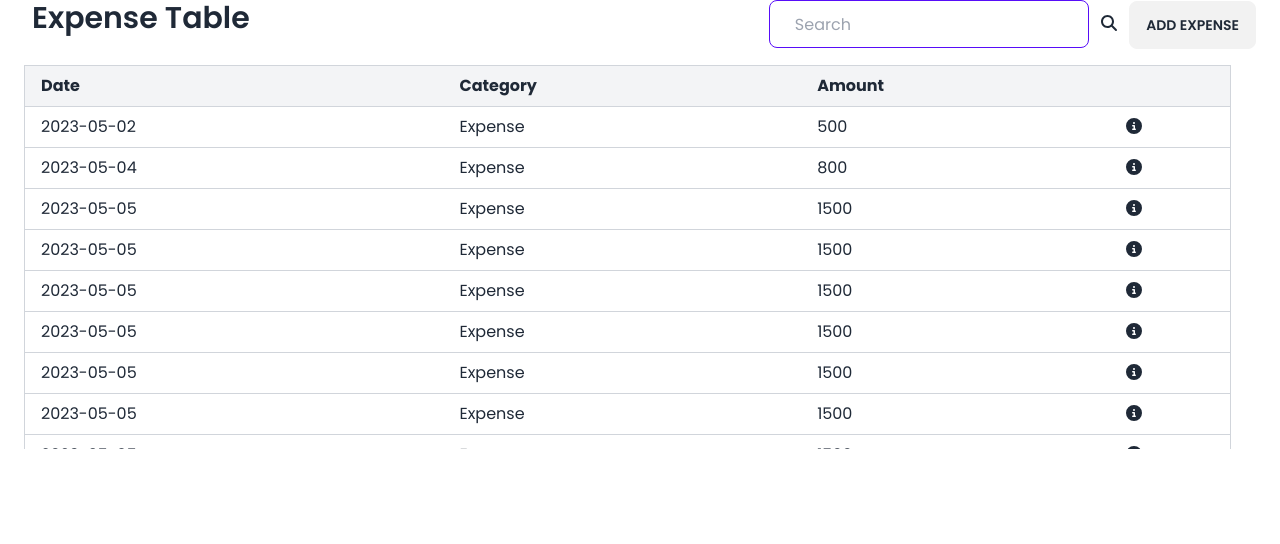
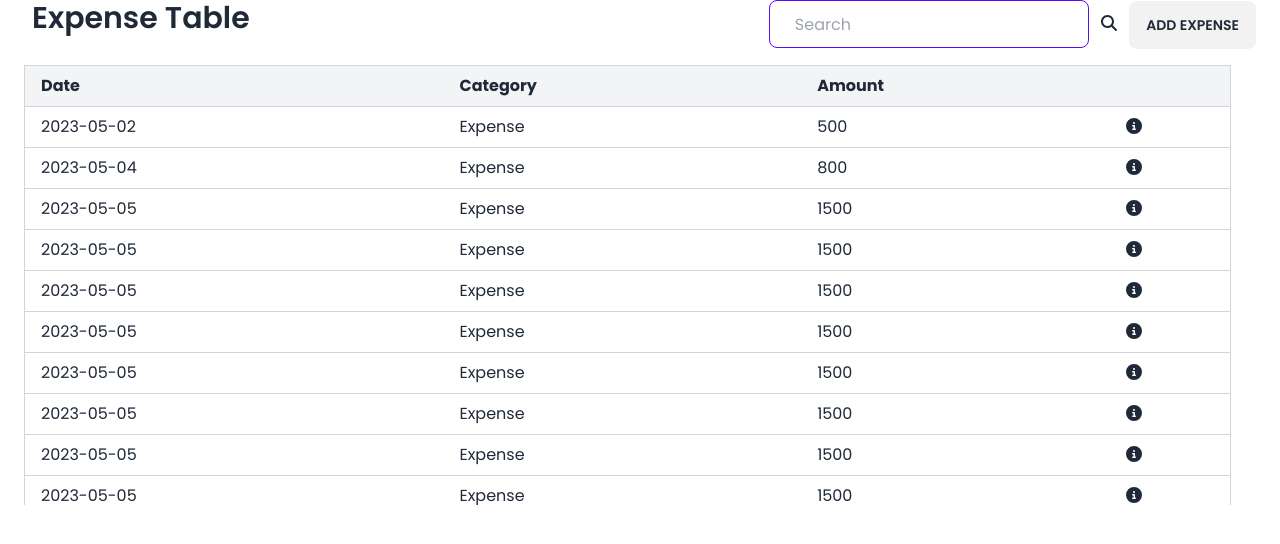
Before and after one commit to Cessation-Code/essentialerp-frontend, a Next.js app: page /dashboard/finances/expenses in a window 1280 px wide. Shown: the top 544 px of the page. Built offline with nearby package versions, Linux system fonts and the light colour scheme.

Commit message:
put container height in vh, which is viewpoint height

```diff
--- a/pages/dashboard/finances/expenses.js
+++ b/pages/dashboard/finances/expenses.js
@@ -108,7 +108,7 @@ const ExpenseTable = () => {
 
       <Modal isOpen={isModalOpen} onClose={closeModal} />
 
-      <div className="max-h-96 overflow-y-auto custom-scrollbar">
+      <div className="max-h-[55vh] overflow-y-auto custom-scrollbar">
         <table className="w-[98%] border border-gray-300 ">
           <thead>
             <tr className="bg-gray-100">
--- a/pages/dashboard/finances/sales.js
+++ b/pages/dashboard/finances/sales.js
@@ -138,7 +138,7 @@ const SalesTable = () => {
         </div>
       </div>
 
-      <div className="max-h-96 overflow-y-auto custom-scrollbar">
+      <div className="max-h-[55vh] overflow-y-auto custom-scrollbar">
         <table className="w-[98%] border border-gray-300 mr-4">
           <thead>
             <tr className="bg-gray-100">
```
